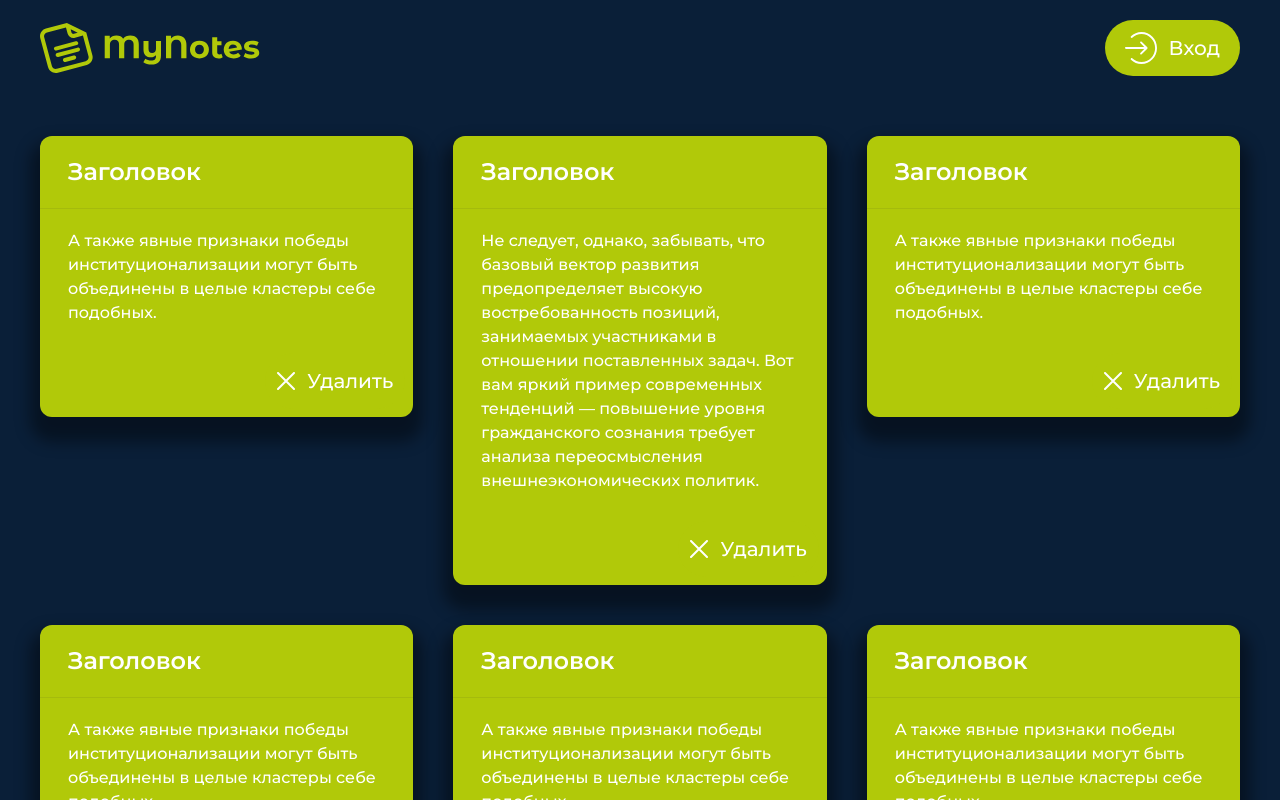
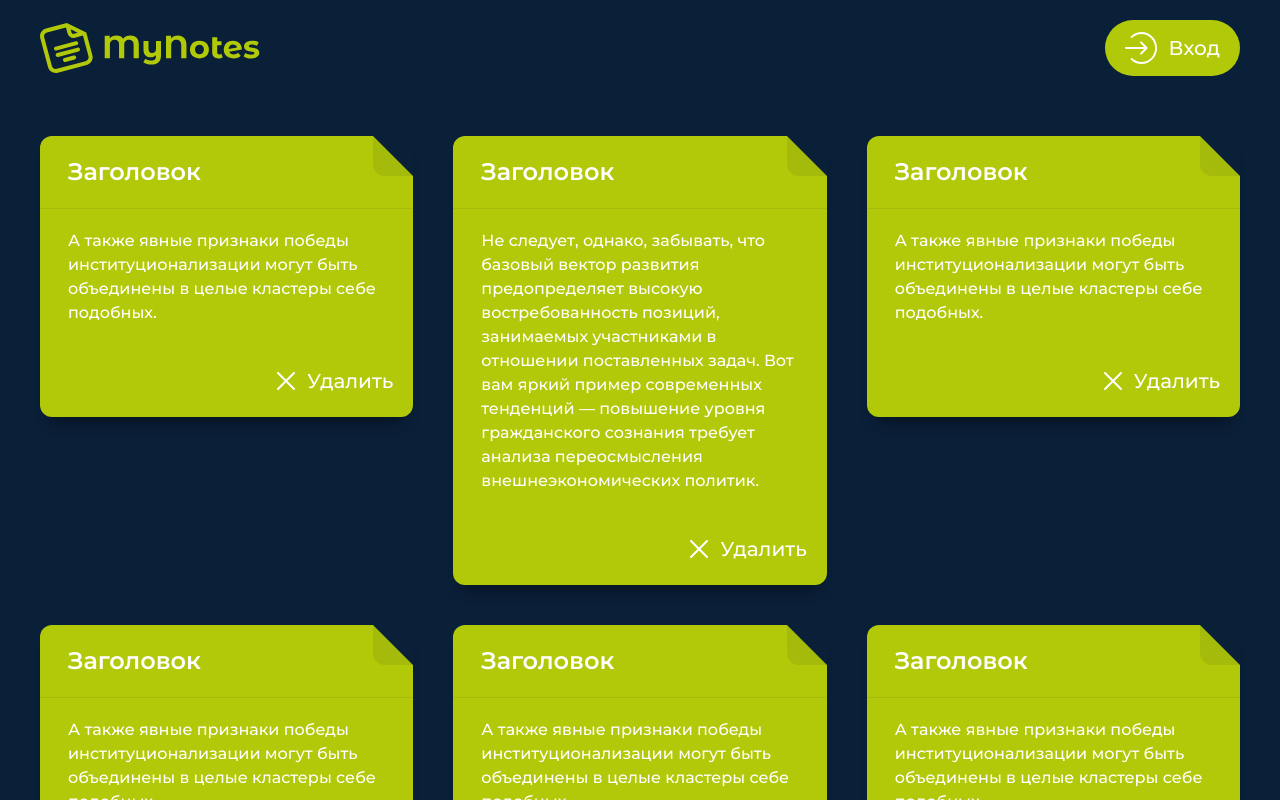
Before and after one commit to vytalymedvedev/my-notes, a Vue app: page / in a window 1280 px wide. Shown: the top 800 px of the page. Built offline with nearby package versions, Linux system fonts and the light colour scheme.

Commit message:
Add corner style

```diff
--- a/src/components/NotePage.vue
+++ b/src/components/NotePage.vue
@@ -2,7 +2,8 @@
   <main class="notePage">
     <NotePrimary
       v-for="(note, index) of notes"
-      :noteData="note"
+      :title="note.title"
+      :content="note.content"
       :key="index"
     />
   </main>
--- a/src/components/NotePrimary.vue
+++ b/src/components/NotePrimary.vue
@@ -1,8 +1,12 @@
 <template>
   <div class="note">
-    <h4 class="note--header">{{ noteData?.title }}</h4>
+    <div class="note--header">
+      <h4>
+        {{ title }}
+      </h4>
+    </div>
     <div class="note--line" />
-    <div class="text-normal note--body">{{ noteData?.content }}</div>
+    <div class="text-normal note--body">{{ content }}</div>
     <div class="note--footer">
       <button-primary @click="$emit('remove')" class="note--footer-button">
         <template slot="icon">
@@ -25,8 +29,9 @@ export default {
     ButtonPrimary
   },
   props: {
-    noteData: Object
-  }
+    title: String,
+    content: String,
+  },
 }
 </script>
 
@@ -34,13 +39,30 @@ export default {
 @import '../assets/styles/components.css';
 
 .note {
+  position: relative;
   display: flex;
   flex-direction: column;
   height: fit-content;
   background-color: var(--green-light);
   color: var(--white);
   border-radius: 12px;
-  box-shadow: 0 15px 15px 10px rgba(0, 0, 0, 0.4);
+  box-shadow: 0 15px 15px -10px rgba(0, 0, 0, 0.4);
+}
+
+.note:before {
+  content: "";
+  position: absolute;
+  top: 0;
+  right: 0;
+  border-width: 20px;
+  border-style: solid;
+  border-color: var(--dark) var(--dark) transparent transparent;
+  background: var(--green);
+  -moz-border-radius: 0 0 0 12px;
+  border-radius: 0 0 0 12px;
+  /* Firefox 3.0 damage limitation */
+  display: block;
+  width: 0;
 }
 
 .note--header, .note--body {
```
